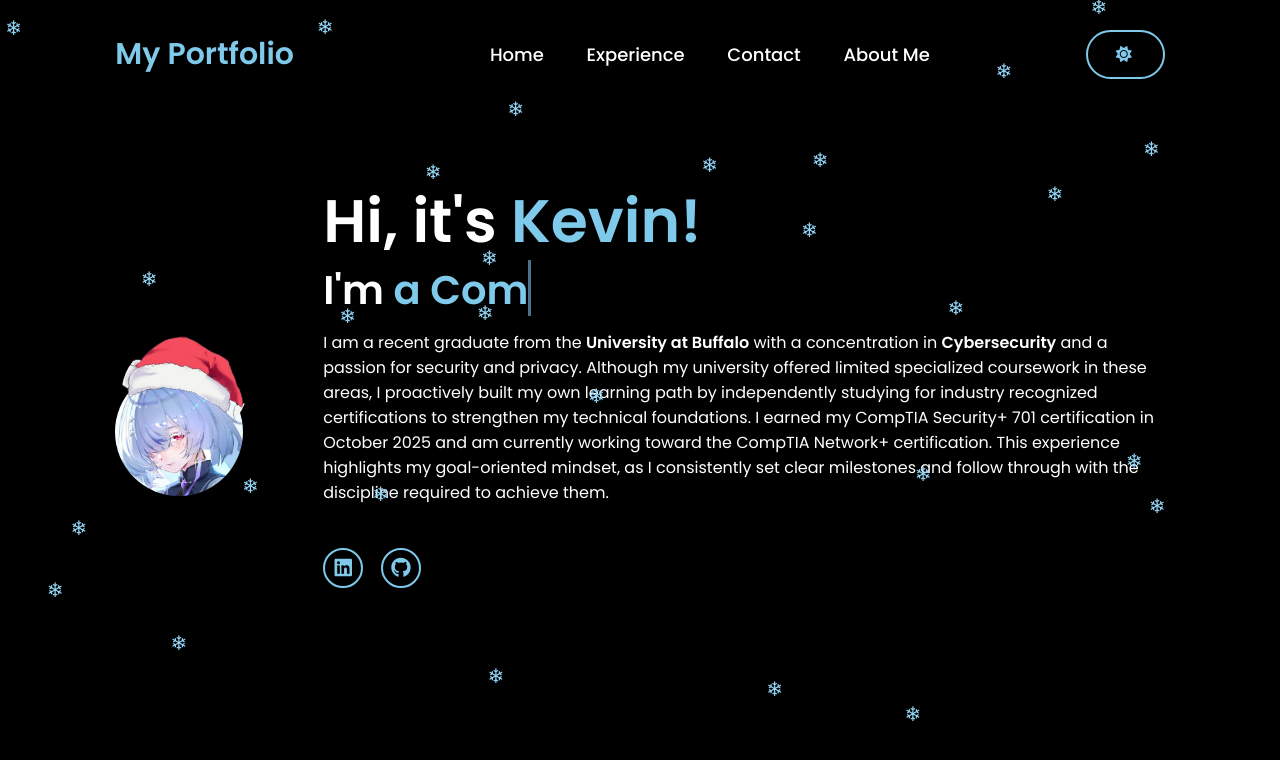
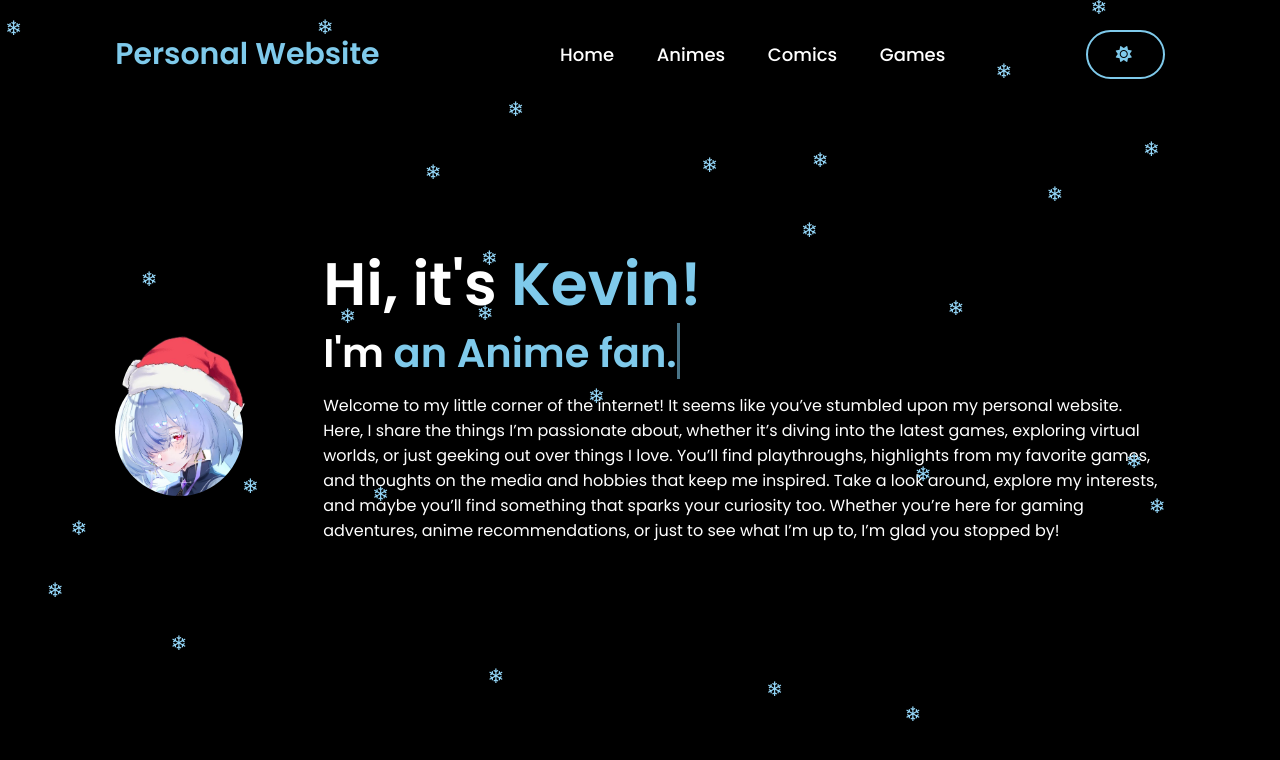
Before and after one commit to Erelive/erelive.github.io, a plain HTML site: page index.html in a window 1280 px wide. Drawn offline with Linux system fonts and the light colour scheme.

Commit message:
modified such that portfolio is now a personal website

```diff
--- a/index.html
+++ b/index.html
@@ -6,17 +6,17 @@
     <meta name="viewport" content="width=device-width, initial-scale=1.0">
     <link rel="stylesheet" href="https://cdnjs.cloudflare.com/ajax/libs/font-awesome/6.5.2/css/all.min.css">
     <link rel="stylesheet" href="style.css">
-    <title>Portfolio Website</title>
+    <title>Personal Website</title>
 </head>
 <body>
     <header>
-        <a href="#" class="logo">My Portfolio</a>
+        <a href="#" class="logo">Personal Website</a>
 
         <nav>
             <a href="/"> Home</a>
-            <a href="experience.html" >Experience</a>
-            <a href="contact.html" >Contact</a>
-            <a href="about.html" >About Me</a>
+            <a href="animes.html" >Animes</a>
+            <a href="comics.html" >Comics</a>
+            <a href="games.html" >Games</a>
         </nav>
         <button id="themeToggle" class="btn theme-btn"> <i class="fa-solid fa-sun"></i> </button>
     </header>
@@ -30,11 +30,13 @@
         <div class="home-content">
             <h1>Hi, it's <span><strong>Kevin!</strong></span></h1>
             <h3 class="typing-text">I'm <span></span></h3>
-            <p>I am a recent graduate from the <strong>University at Buffalo</strong> with a concentration in <strong>Cybersecurity</strong> and a passion for security and privacy. Although my university offered limited specialized coursework in these areas, I proactively built my own learning path by independently studying for industry recognized certifications to strengthen my technical foundations. I earned my CompTIA Security+ 701 certification in October 2025 and am currently working toward the CompTIA Network+ certification. This experience highlights my goal-oriented mindset, as I consistently set clear milestones and follow through with the discipline required to achieve them.</p>
-            <div class="social-icons">
-                <a href="https://www.linkedin.com/in/kevin-j-a59888217/" target="_blank"><i class="fa-brands fa-linkedin"></i></a>
-                <a href="https://github.com/Erelive" target="_blank"><i class="fa-brands fa-github"></i></a>
-            </div>
+            <p>Welcome to my little corner of the internet!
+
+            It seems like you’ve stumbled upon my personal website. Here, I share the things I’m passionate about, whether it’s diving into the latest games, exploring virtual worlds, or just geeking out over things I love.
+
+            You’ll find playthroughs, highlights from my favorite games, and thoughts on the media and hobbies that keep me inspired.
+
+            Take a look around, explore my interests, and maybe you’ll find something that sparks your curiosity too. Whether you’re here for gaming adventures, anime recommendations, or just to see what I’m up to, I’m glad you stopped by!</p>
         </div>
     </section>
     <script src="script.js"></script>
--- a/script.js
+++ b/script.js
@@ -54,7 +54,7 @@ setInterval(() => {
 
 //? Text script
 const typingText = document.querySelector('.typing-text span');
-const textArray = ['a Computer Science Graduate.', 'a Developer.', 'a Cybersecurity Enthusiast.', 'also CompTIA Security+ Certified!'];
+const textArray = ['a Gamer.', 'an Anime fan.', 'a Reader.', 'also Chronically Online'];
 let textIndex = 0;
 let charIndex = 0;
 let isDeleting = false;
```
Also changed, not shown: about.html (deleted, +0 -35 lines), animes.html (added, +26 -0 lines), comics.html (added, +26 -0 lines), contact.html (deleted, +0 -26 lines), experience.html (deleted, +0 -34 lines), games.html (added, +26 -0 lines), 1 other file.
